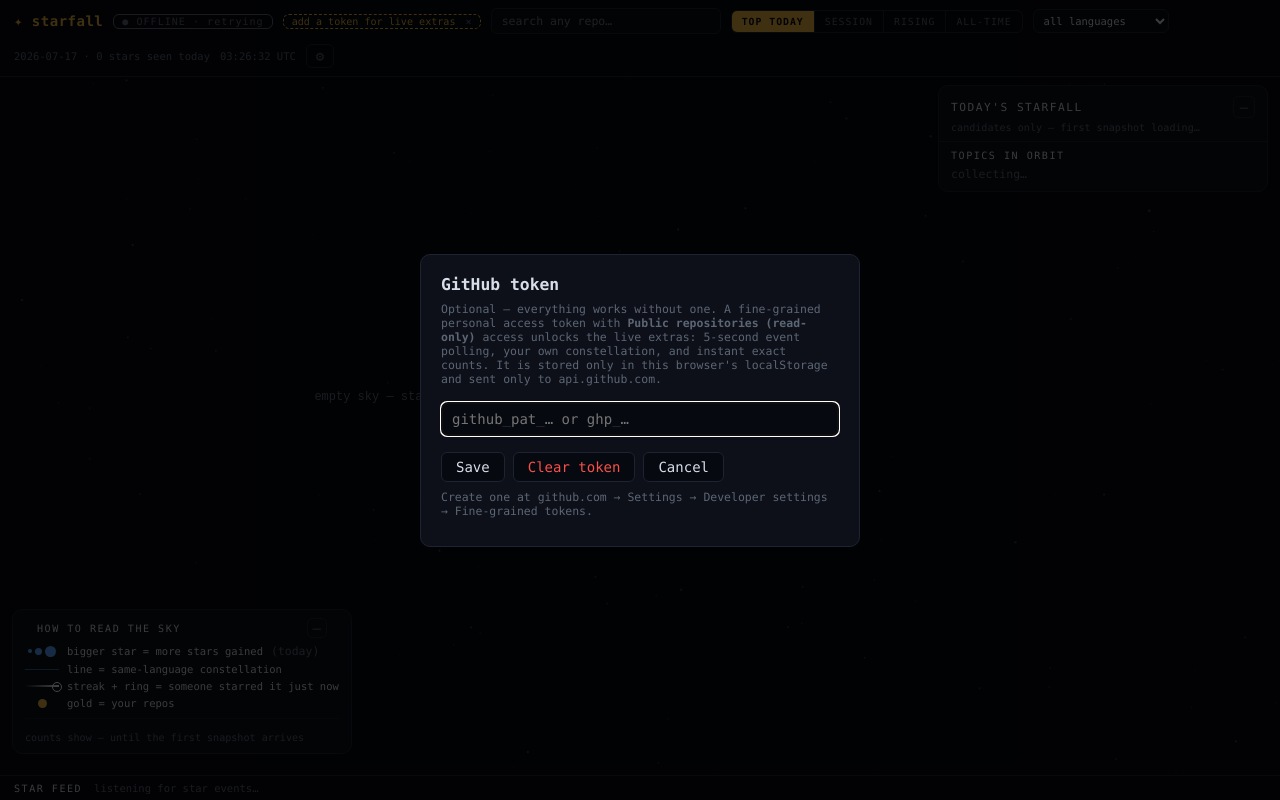
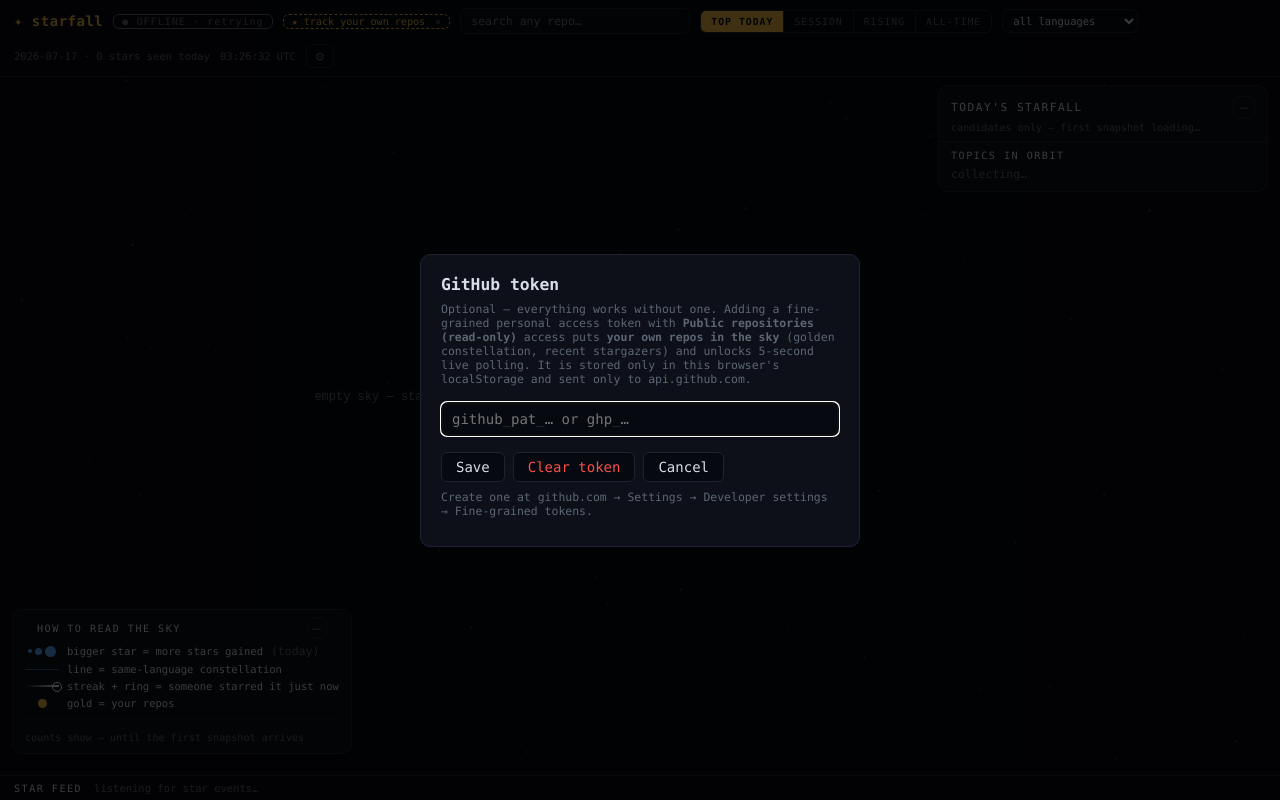
Before and after one commit to hamza-ali-shahjahan/starfall, a website built with Vite: page index.html in a window 1280 px wide. Both pictures are taken after a click on the button "GitHub token settings". Built offline with nearby package versions, Linux system fonts and the light colour scheme; no server answers.

Commit message:
Token chip invites tracking your own repos; dialog copy leads with the constellation

```diff
--- a/index.html
+++ b/index.html
@@ -12,7 +12,7 @@
   <header id="bar">
     <div class="brand">✦ starfall</div>
     <div id="live-badge" class="badge offline">● CONNECTING</div>
-    <button id="token-chip" hidden>add a token for live extras <span id="token-chip-x" title="dismiss">×</span></button>
+    <button id="token-chip" hidden>★ track your own repos <span id="token-chip-x" title="dismiss">×</span></button>
     <div id="searchbox">
       <input id="search" type="search" placeholder="search any repo…" autocomplete="off" spellcheck="false" />
       <div id="search-results" hidden></div>
@@ -104,10 +104,10 @@
     <form method="dialog">
       <h3>GitHub token</h3>
       <p class="muted">
-        Optional — everything works without one. A fine-grained personal access token with
-        <b>Public repositories (read-only)</b> access unlocks the live extras: 5-second event
-        polling, your own constellation, and instant exact counts. It is stored only in this
-        browser's localStorage and sent only to api.github.com.
+        Optional — everything works without one. Adding a fine-grained personal access token
+        with <b>Public repositories (read-only)</b> access puts <b>your own repos in the sky</b>
+        (golden constellation, recent stargazers) and unlocks 5-second live polling.
+        It is stored only in this browser's localStorage and sent only to api.github.com.
       </p>
       <input id="token-input" type="password" placeholder="github_pat_… or ghp_…" autocomplete="off" />
       <div class="row">
```
